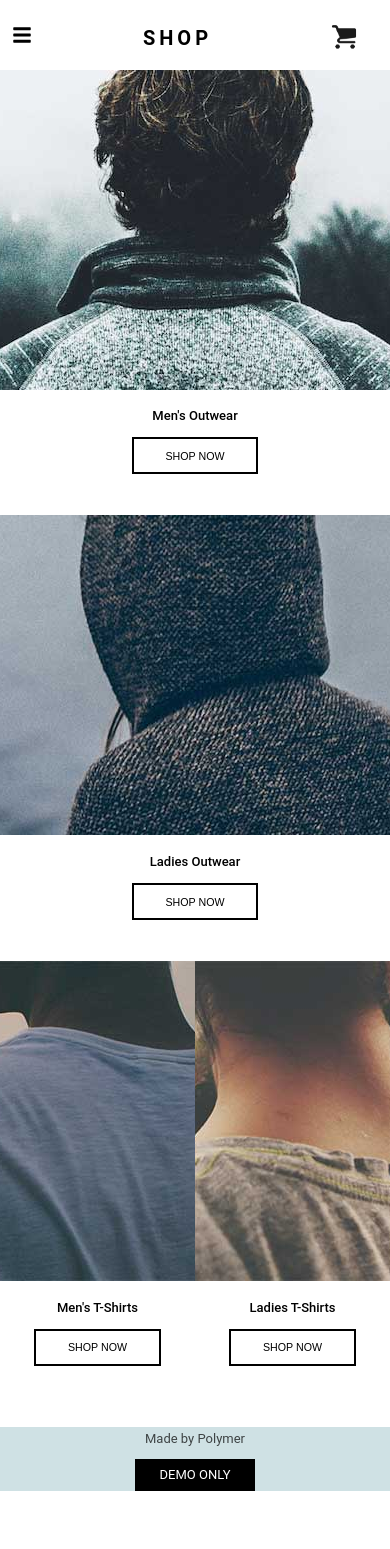
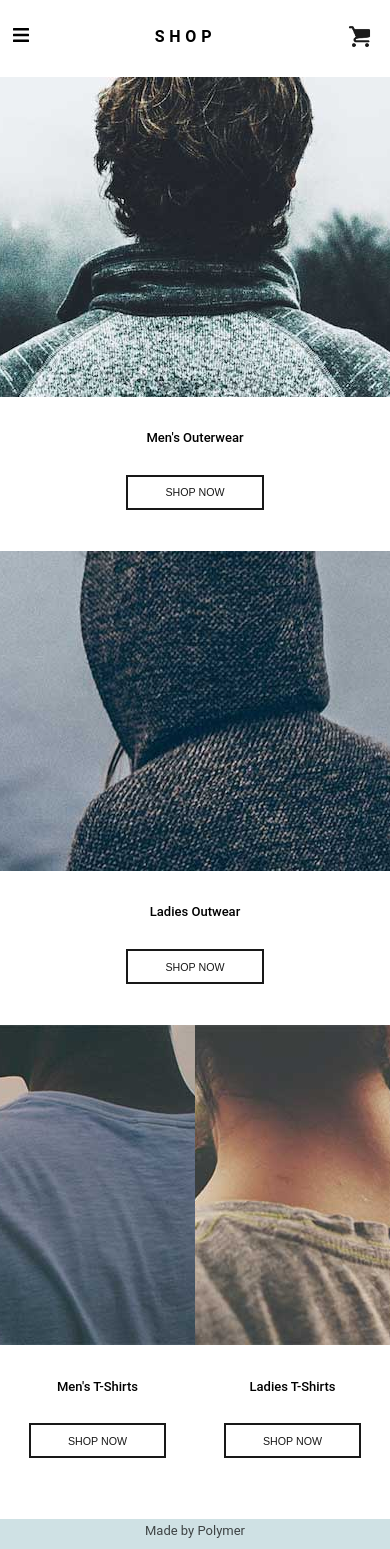
Before and after one commit to Adarshpandey31/React_Website, a React (Create React App) app: page / in a window 390 px wide. Shown: the top 1549 px of the page. Before the commit the page ends 1491 px from the top, so only its background shows below. Built offline with nearby package versions, Linux system fonts and the light colour scheme.

Commit message:
fixing css according to the site

```diff
--- a/src/App.jsx
+++ b/src/App.jsx
@@ -15,7 +15,7 @@ import Ladies_Tshirts from './Pages/Ladies_Tshirts.jsx';
 import './styles/reset.css';
 import './styles/HeaderPart.css';
 import './styles/Footer.css';
-import './styles/Body_Home.css';
+import './styles/BodyHome.css';
 
 function App() {
 
--- a/src/Pages/Home.jsx
+++ b/src/Pages/Home.jsx
@@ -1,6 +1,6 @@
 import React from 'react';
 import HeaderPart from '../components/HeaderPart.jsx';
-import Body_Home from '../components/Body_Home.jsx';
+import BodyHome from '../components/BodyHome.jsx';
 import Footer from '../components/Footer.jsx';
 
 
@@ -8,7 +8,7 @@ function Home() {
   return (
     <>
     <HeaderPart />
-    <Body_Home />
+    <BodyHome />
     <Footer />
     </>
   )
--- a/src/Pages/Mens_Outerwear.jsx
+++ b/src/Pages/Mens_Outerwear.jsx
@@ -1,13 +1,13 @@
 import React from 'react';
 import HeaderPart from '../components/HeaderPart.jsx';
-import Mens_Outerwear_Body from '../components/Mens_Outerwear_Body.jsx';
+import MensOuterwearBody from '../components/MensOuterwearBody.jsx';
 import Footer from '../components/Footer.jsx';
 
 function Mens_Outerwear() {
   return (
     <>
     <HeaderPart />
-    <Mens_Outerwear_Body />
+    <MensOuterwearBody />
     <Footer />
     </>
   )
--- a/src/components/Body_Home.jsx
+++ b/src/components/BodyHome.jsx
@@ -5,12 +5,12 @@ import mens_outwear from '../assets/mens_outerwear.jpg';
 import ladies_outerwear from '../assets/ladies_outerwear.jpg';
 import ladies_tshirt from '../assets/ladies_tshirtss.jpg';
 
-function Body_Home() {
+function BodyHome() {
   return (
     <>
-    <div className="box1">
-        <img src ={mens_outwear} className="imgg"></img>
-        <h2>Men&apos;s Outwear</h2>
+    <div className= "box1">
+        <img src ={mens_outwear} className="imgg" ></img>
+        <h2 className = "img-title">Men&apos;s Outerwear</h2>
         <button className="shop-btn">
             <a href="/mens_outerwearwear" className="text_btn" aria-label="Men's Outerwear Shop Now">
                 Shop Now
@@ -20,7 +20,7 @@ function Body_Home() {
 
     <div className="box1">
     <img src ={ladies_outerwear} className="img"></img>
-    <h2>Ladies Outwear</h2>
+    <h2 className = "img-title">Ladies Outwear</h2>
     <button className="shop-btn">
         <a href="/ladies_outerwear" className="text_btn" aria-label="Ladies Outerwear Shop Now">
             Shop Now
@@ -32,7 +32,7 @@ function Body_Home() {
 
    <div className="box1 box3">
     <img src={mens_tshirts} className="img img3"></img>
-    <h2>Men&apos;s T-Shirts</h2>
+    <h2 className = "img-title">Men&apos;s T-Shirts</h2>
     <button className="shop-btn">
         <a href="/mens_tshirt" className="text_btn" aria-label="Men's T-Shirts Shop Now">
             Shop Now
@@ -42,7 +42,7 @@ function Body_Home() {
 
    <div className="box1 box4">
     <img src ={ladies_tshirt} className="img img4"></img>
-    <h2>Ladies T-Shirts</h2>
+    <h2 className = "img-title">Ladies T-Shirts</h2>
     <button className="shop-btn">
         <a href="/ladies_tshirts" className="text_btn" aria-label="Ladies T-Shirts Shop Now">
             Shop Now
@@ -55,4 +55,4 @@ function Body_Home() {
   )
 }
 
-export default Body_Home;
+export default BodyHome;
--- /dev/null
+++ b/src/components/MensOuterwearBody.jsx
@@ -0,0 +1,11 @@
+import React from 'react';
+
+function MensOuterwearBody() {
+  return (
+    <div>
+
+    </div>
+  )
+}
+
+export default MensOuterwearBody;
--- a/src/components/Mens_Outerwear_Body.jsx
+++ /dev/null
@@ -1,11 +0,0 @@
-import React from 'react';
-
-function Mens_Outerwear_Body() {
-  return (
-    <div>
-        Working..
-    </div>
-  )
-}
-
-export default Mens_Outerwear_Body;
--- a/src/styles/Body_Home.css
+++ b/src/styles/BodyHome.css
@@ -1,3 +1,4 @@
+
 body {
     margin: 0;
     font-family: 'Roboto', 'Noto', sans-serif;
@@ -15,18 +16,15 @@ body {
     margin-right: 3em ;
 }
 
-h2 {
-    font-size: 18px;
+.img-title {
+    font-size: 16px;
+    /* letter-spacing: 1px; */
     font-weight: 500;
-    margin: 32px 0;
     display: block;
-    margin-block-start: 0.83em;
-    margin-block-end: 0.83em;
-    margin-inline-start: 0px;
-    margin-inline-end: 0px;
-}
-.box2{
-    display: flex;
+    /* border: 2px solid black; */
+    margin: 30px 0;
+    margin-inline-end: 0.5em;
+    margin-inline-start: 0.5em;
 }
 
 img {
@@ -38,6 +36,14 @@ img {
     height: 320px;
     overflow-clip-margin: content-box;
     overflow: clip;
+}
+
+.box2{
+    display: flex;
+    text-decoration: none;
+    text-align: center;
+    margin-left: 0;
+    margin-right: 0;
 }
 
 .box3{
@@ -55,11 +61,12 @@ img {
     box-sizing: border-box;
     border: 2px solid #000;
     background-color: #FFF;
-    font-size: 15px;
+    font-size: 14px ;
+    opacity: 0.9;
     font-weight: 500;
     color: var(--app-primary-color);
     margin: 0;
-    padding: 8px 32px;
+    padding: 9px 42px;
     text-align: center;
     text-decoration: none;
     text-transform: uppercase;
@@ -71,8 +78,7 @@ button{
     background:white;
 }
 
-@media (min-width: 0px){
-
+@media (max-width: 1650px){
 
     .box1{
     margin-left: 0 ;
@@ -83,8 +89,25 @@ button{
 
 @media  (max-width: 400px) {
 
+    .img-title {
+        font-size: 1em;
+        font-weight: 500;
+        margin-top: 2em;
+        margin-bottom: 2em;
+    }
+
+    .shop-btn > * {
+
+        font-size: 0.8em;
+        font-weight: 500;
+        margin: 0;
+        padding: 0.9em 3.5em;
+    }
+}
+@media  (max-width: 240px) {
+
     h2 {
-        font-size: 1em;
+        font-size: 0.6em;
         font-weight: 500;
     }
 
@@ -93,21 +116,6 @@ button{
         font-size: 0.8em;
         font-weight: 500;
         /* margin: 1em; */
-        padding: 1em 3em;
+        padding: 1em 2em;
     }
 }
-@media  (max-width: 190px) {
-
-    h2 {
-        font-size: 0.8em;
-        font-weight: 500;
-    }
-
-    .shop-btn > * {
-
-        font-size: 0.8em;
-        font-weight: 500;
-        /* margin: 1em; */
-        padding: 1em 1em;
-    }
-}
--- a/src/styles/HeaderPart.css
+++ b/src/styles/HeaderPart.css
@@ -7,8 +7,8 @@
 
 .title {
   position: absolute;
-  font-size: 20px;
-  margin-top: 3px;
+  font-size: 16px;
+  margin-top: 5px;
   font-weight: 600;
   letter-spacing: 0.3em;
   color: var(--app-primary-color);
@@ -25,34 +25,34 @@
 .logo {
   /* border: 2px solid black; */
   float: right;
-  margin-right: 2em;
-  margin-top: 1px;
+  margin-right: 1.6em;
   margin-bottom: 0;
+  margin-top: -2px;
   padding: 0;
 }
 
 .logo1 {
-  height: 40px;
-  width: 40px;
+  height: 38px;
+  width: 35px;
   pointer-events: auto;
 }
 
 .navbar {
   display: inline-block;
-  padding: 9px 1px;
-  font-size: 1.2em;
+  padding: 3px 1px;
+  font-size: 1em;
   /* border: 2px solid black; */
   width: 100%;
   text-align: center;
-  margin-bottom: 0.5em;
-  margin-top: 0.8em;
+  margin-bottom: 12px;
+  margin-top: 20px;
 
 }
 
 .column {
   display: inline-block;
   outline: none;
-  padding: 10px;
+  padding: 8px 10px;
   color: var(--app-primary-color);
   text-decoration: none;
   font-weight: 500;
@@ -60,6 +60,10 @@
   margin-right: 0.5em;
   /* border: 2px solid black; */
 }
+.column:hover {
+  background-color: rgb(241, 252, 254);
+}
+
 
 @media (max-width: 640px) {
   .navbar {
@@ -69,7 +73,7 @@
 
   .title {
     position: relative;
-    letter-spacing: 0.2em;
+    letter-spacing: 0.3em;
     text-align: center;
     display: inline-block;
     pointer-events: auto;
@@ -78,7 +82,7 @@
   .logo {
     /* border: 2px solid black; */
     float: right;
-    margin-right: 2em;
+    margin-right: 1em;
     margin-top: -1px;
   }
 
@@ -95,19 +99,14 @@
   }
 
   .ham-icon{
-    width: 18px;
+    width: 16px;
     height: 20px;
   }
 
-  .topContainer {
-    margin-top: 1.5em;
-    text-align: center;
-    height: 30px;
-    margin-bottom: 20px;
-  }
+  /* //////////////////sidebar-css/////////////// */
 
   .sidebar {
-    font-size: 20px;
+    font-size: 1.05em;
     position: fixed;
     top: 0px;
     text-align: left;
@@ -130,7 +129,7 @@
     top: 0;
     left: 0;
     width: 100%;
-    height: 100vh;
+    height: 100%;
     background-color: rgba(0, 0, 0, 0.4);
     z-index: 998;
   }
@@ -169,4 +168,11 @@
     text-decoration: none;
     color: #333;
   }
+
+  .topContainer {
+    margin-top: 1.5em;
+    text-align: center;
+    height: 30px;
+    margin-bottom: 2.1em;
+  }
 }
```
